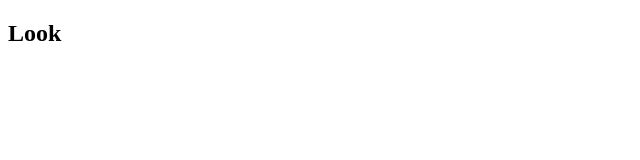
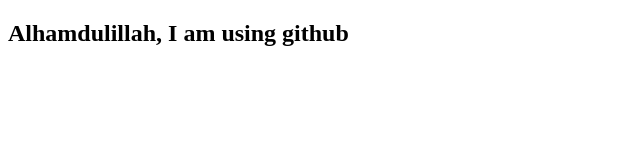
Before and after one commit to akteratikofficial/my-first-website, a plain HTML site: page index.html in a window 1280 px wide. Shown: the whole page, without its empty margins (0-640 px from the left). Drawn offline with Linux system fonts and the light colour scheme.

Commit message:
creating my first repo

```diff
--- a/index.html
+++ b/index.html
@@ -4,9 +4,8 @@
     <meta charset="UTF-8">
     <meta name="viewport" content="width=device-width, initial-scale=1.0">
     <title>Document</title>
-
 </head>
 <body>
-    <h2>Look</h2>
+    <h2>Alhamdulillah, I am using github</h2>
 </body>
 </html>
```
